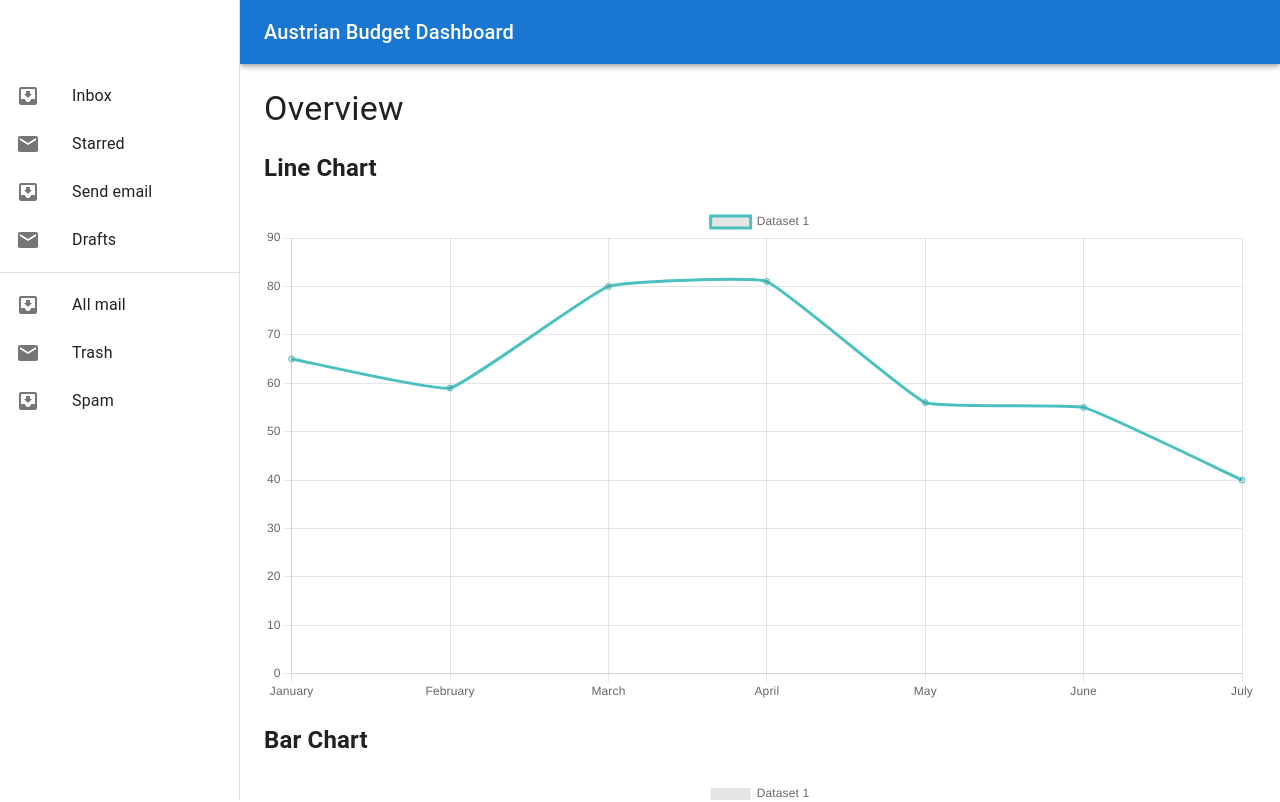
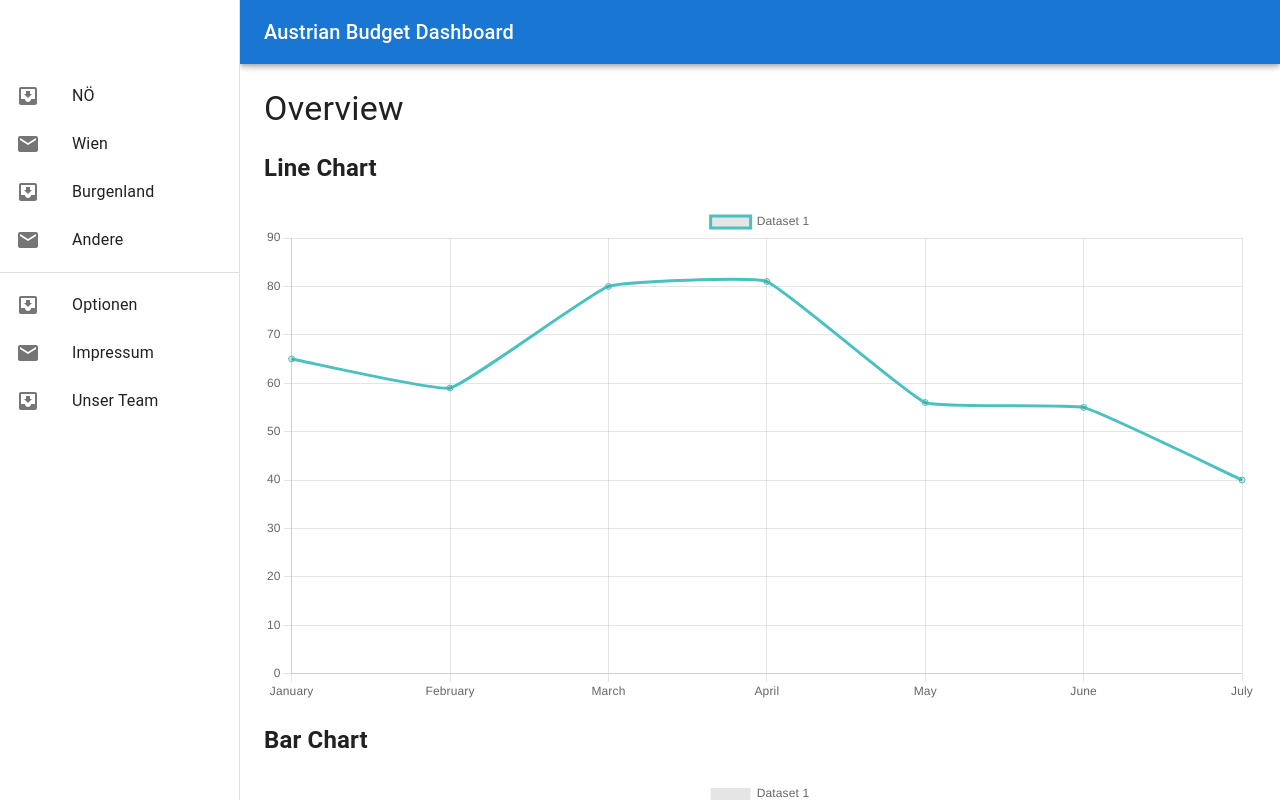
Before and after one commit to NicolasMarkl/SYIProjectFrontend, a React (Create React App) app in the folder dashboard/: page / in a window 1280 px wide. Shown: the top 802 px of the page. Built offline with nearby package versions, Linux system fonts and the light colour scheme.

Commit message:
changed menu

```diff
--- a/dashboard/src/dashboard.js
+++ b/dashboard/src/dashboard.js
@@ -28,7 +28,7 @@ function Dashboard() {
         <Toolbar />
         <Box sx={{ overflow: 'auto' }}>
           <List>
-            {['Inbox', 'Starred', 'Send email', 'Drafts'].map((text, index) => (
+            {['NÖ', 'Wien', 'Burgenland', 'Andere'].map((text, index) => (
               <ListItem button key={text}>
                 <ListItemIcon>
                   {index % 2 === 0 ? <InboxIcon /> : <MailIcon />}
@@ -39,7 +39,7 @@ function Dashboard() {
           </List>
           <Divider />
           <List>
-            {['All mail', 'Trash', 'Spam'].map((text, index) => (
+            {['Optionen', 'Impressum', 'Unser Team'].map((text, index) => (
               <ListItem button key={text}>
                 <ListItemIcon>
                   {index % 2 === 0 ? <InboxIcon /> : <MailIcon />}
```
